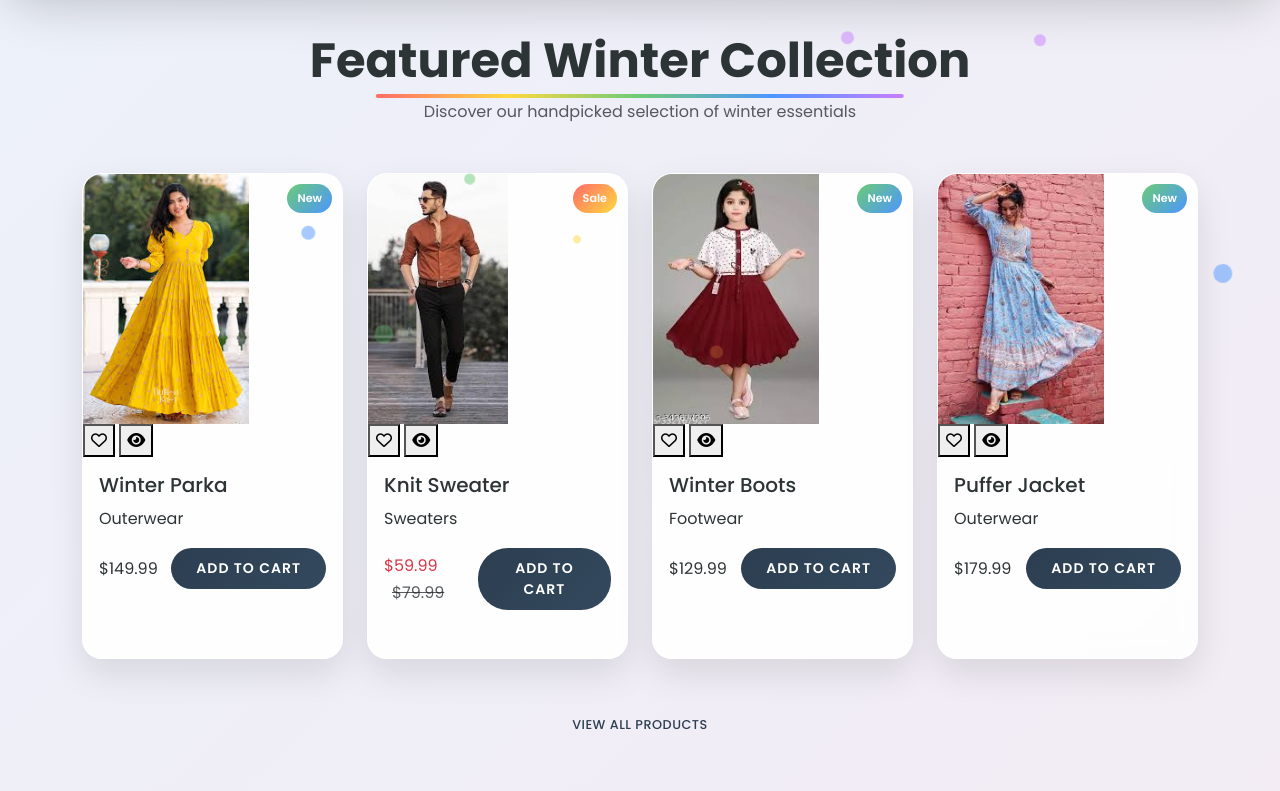
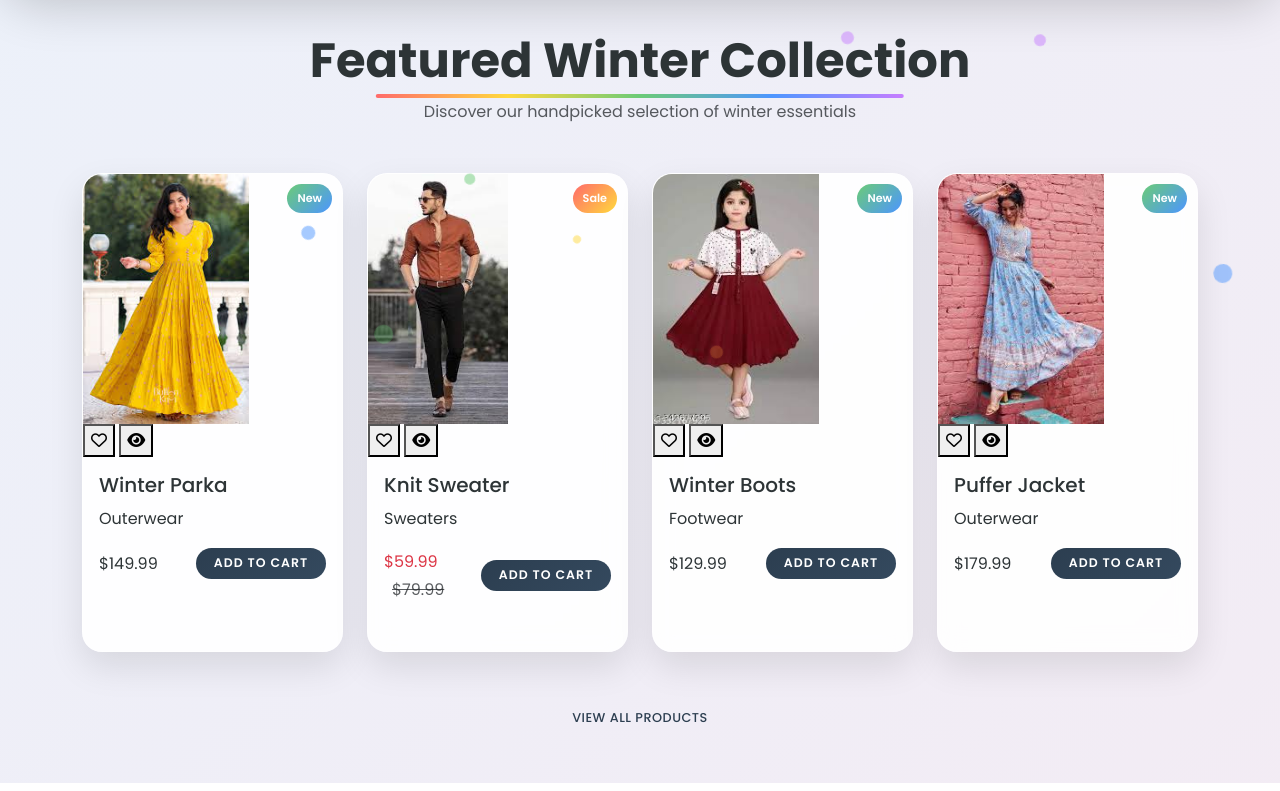
Before and after one commit to harishragul2003/Winter_collection, a website: page index.html in a window 1280 px wide. Shown: the part 1219-2010 px from the top of the page. Drawn offline with nearby package versions, Linux system fonts and the light colour scheme; no server answers.

Commit message:
Fix: uniform Add to Cart button size

```diff
--- a/styles.css
+++ b/styles.css
@@ -1880,3 +1880,14 @@ body {
     background: linear-gradient(180deg, #ff6b6b, #ffd93d, #6bcb77, #4d96ff, #c77dff);
     border-radius: 4px;
 }
+
+
+/* ---- Uniform Add to Cart button size ---- */
+.add-to-cart-btn {
+    width: 130px !important;
+    min-width: 130px !important;
+    white-space: nowrap !important;
+    text-align: center !important;
+    padding: 6px 12px !important;
+    font-size: 0.78rem !important;
+}
```
